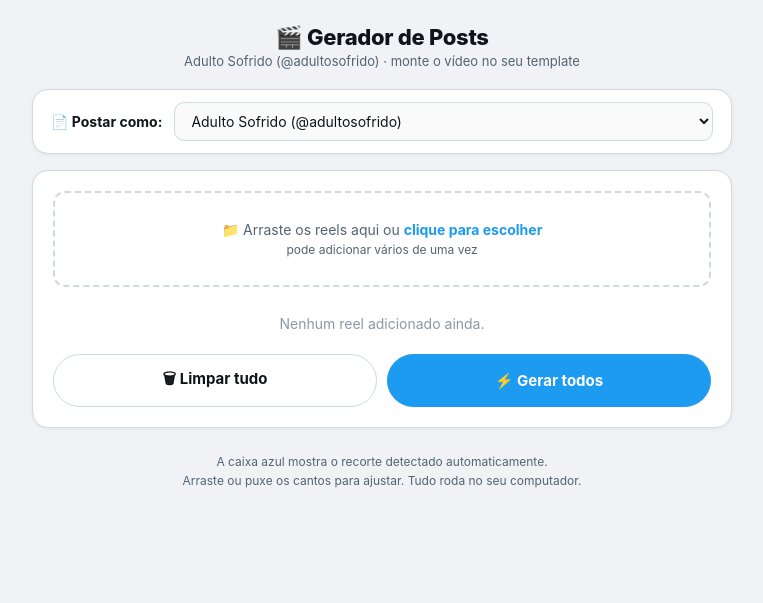
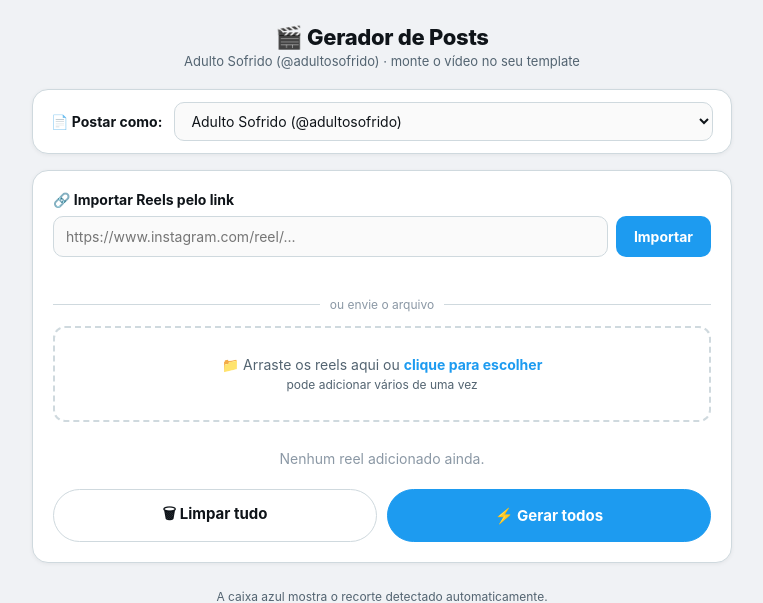
Before and after one commit to TeemotioBB/GERADOR-DE-MEMES, a Flask app: page / in a window 1280 px wide. Shown: the top 603 px of the page, without its empty margins (258-1021 px from the left). Run offline with Flask 3, Linux system fonts and the light colour scheme.

Commit message:
Update index.html

```diff
--- a/templates/index.html
+++ b/templates/index.html
@@ -67,6 +67,27 @@
     border:1px solid var(--borda);border-radius:var(--radius);padding:20px;
     box-shadow:0 1px 4px rgba(0,0,0,.06);
   }
+
+  /* ---- Importar pelo link ---- */
+  .importar-link{margin-bottom:16px;}
+  .importar-link label{display:block;font-size:14px;font-weight:700;margin-bottom:8px;}
+  .importar-linha{display:flex;gap:8px;}
+  .importar-linha input{
+    flex:1;min-width:0;border:1px solid var(--borda);border-radius:10px;
+    padding:11px 12px;font-size:14px;font-family:inherit;background:#fafafa;
+  }
+  .importar-linha input:focus{outline:none;border-color:var(--azul);background:#fff;}
+  .btn-importar{
+    border:none;border-radius:10px;padding:0 18px;background:var(--azul);color:#fff;
+    font-size:14px;font-weight:700;font-family:inherit;cursor:pointer;white-space:nowrap;
+  }
+  .btn-importar:hover{background:var(--azul-escuro);}
+  .btn-importar:disabled{opacity:.55;cursor:not-allowed;}
+  .importar-status{font-size:12px;color:var(--cinza);margin-top:7px;min-height:17px;}
+  .importar-status.erro{color:var(--erro);}
+  .separador{display:flex;align-items:center;gap:10px;color:var(--espera);font-size:12px;margin:14px 0;}
+  .separador::before,.separador::after{content:"";height:1px;background:var(--borda);flex:1;}
+  @media(max-width:560px){.importar-linha{flex-direction:column}.btn-importar{padding:11px 18px}}
 
   /* ---- Dropzone ---- */
   .dropzone{
@@ -224,6 +245,18 @@
   </div>
 
   <div class="card">
+    <div class="importar-link">
+      <label for="inputInstagram">🔗 Importar Reels pelo link</label>
+      <div class="importar-linha">
+        <input id="inputInstagram" type="url" inputmode="url"
+               placeholder="https://www.instagram.com/reel/..." autocomplete="off">
+        <button class="btn-importar" id="btnImportar" type="button">Importar</button>
+      </div>
+      <div class="importar-status" id="statusImportar"></div>
+    </div>
+
+    <div class="separador">ou envie o arquivo</div>
+
     <div class="dropzone" id="dropzone">
       <div>📁 Arraste os reels aqui ou <strong>clique para escolher</strong></div>
       <span class="sub">pode adicionar vários de uma vez</span>
@@ -259,6 +292,9 @@
   const barraGeral = document.getElementById('barraGeral');
   const preenche   = document.getElementById('preenche');
   const resumo     = document.getElementById('resumo');
+  const inputInstagram = document.getElementById('inputInstagram');
+  const btnImportar = document.getElementById('btnImportar');
+  const statusImportar = document.getElementById('statusImportar');
 
   let itens = [];
   let proximoId = 1;
@@ -276,6 +312,67 @@
   }
   seletorPerfil.addEventListener('change', atualizarSub);
   atualizarSub();
+
+  btnImportar.addEventListener('click', importarInstagram);
+  inputInstagram.addEventListener('keydown', e => {
+    if (e.key === 'Enter') importarInstagram();
+  });
+
+  async function importarInstagram(){
+    const url = inputInstagram.value.trim();
+    if (!url){
+      statusImportar.textContent = 'Cole o link do Reels.';
+      statusImportar.className = 'importar-status erro';
+      inputInstagram.focus();
+      return;
+    }
+
+    const it = {
+      localId: proximoId++, file: null, nome: 'Reels do Instagram',
+      estado: 'importando', jobId: null, legenda: '',
+      vw: 0, vh: 0, frame: null, box: null, conf: 0
+    };
+    itens.push(it);
+    render();
+
+    btnImportar.disabled = true;
+    inputInstagram.disabled = true;
+    statusImportar.textContent = 'Baixando e preparando o vídeo...';
+    statusImportar.className = 'importar-status';
+
+    try {
+      const j = await respostaJson('/importar-instagram', {
+        method: 'POST',
+        headers: {'Content-Type': 'application/json'},
+        body: JSON.stringify({url})
+      }, 180000);
+
+      if (!itens.some(item => item.localId === it.localId)) return;
+      it.nome = j.nome || 'reel_instagram.mp4';
+      it.jobId = j.id;
+      it.vw = j.largura;
+      it.vh = j.altura;
+      it.frame = j.frame;
+      it.box = j.box;
+      it.conf = j.confianca;
+      it.estado = j.confianca >= 0.6 ? 'auto' : 'conferir';
+      inputInstagram.value = '';
+      statusImportar.textContent = 'Vídeo importado com sucesso.';
+      render();
+      if (it.frame) lerLegenda(it);
+    } catch(err){
+      it.estado = 'erro_analise';
+      it.msgErro = err.name === 'AbortError'
+        ? 'A importação excedeu o tempo limite.'
+        : (err.message || 'Não foi possível importar o Reels.');
+      statusImportar.textContent = it.msgErro;
+      statusImportar.className = 'importar-status erro';
+      render();
+    } finally {
+      btnImportar.disabled = false;
+      inputInstagram.disabled = false;
+    }
+  }
 
   dropzone.addEventListener('click', () => inputVideo.click());
   inputVideo.addEventListener('change', e => { adicionar(e.target.files); inputVideo.value=''; });
@@ -492,6 +589,7 @@
     div.className = 'item';
 
     const badges = {
+      importando: ['analisando', '⬇ importando...'],
       enviando:   ['analisando', '⬆ enviando...'],
       analisando: ['analisando', '⏳ analisando...'],
       reconectando:['analisando','↻ reconectando...'],
@@ -536,7 +634,7 @@
     } else {
       const ph = document.createElement('div');
       ph.className = 'recorte-ph';
-      ph.textContent = it.estado === 'erro_analise' ? '✗ erro' : '⏳';
+      ph.textContent = it.estado === 'erro_analise' ? '✗ erro' : (it.estado === 'importando' ? '⬇' : '⏳');
       corpo.appendChild(ph);
     }
 
@@ -549,6 +647,7 @@
       (it.estado==='erro'||it.estado==='erro_analise') && it.msgErro ? '⚠ ' + it.msgErro :
       it.estado==='conferir' ? (it.msgErroLegenda ? 'Recorte pronto. A legenda automática falhou: ' + it.msgErroLegenda : 'Recorte incerto — ajuste a caixa azul se precisar.') :
       it.estado==='auto'     ? (it.msgErroLegenda ? 'Recorte pronto. A legenda automática falhou: ' + it.msgErroLegenda : 'Recorte detectado. Ajuste se quiser.') :
+      it.estado==='importando' ? 'Baixando o Reels diretamente do Instagram...' :
       it.estado==='enviando' ? 'Enviando o vídeo ao Railway...' :
       it.estado==='reconectando' ? 'A conexão oscilou. Tentando novamente sem perder o upload...' :
       it.estado==='analisando' ? 'Analisando o vídeo...' :
```
